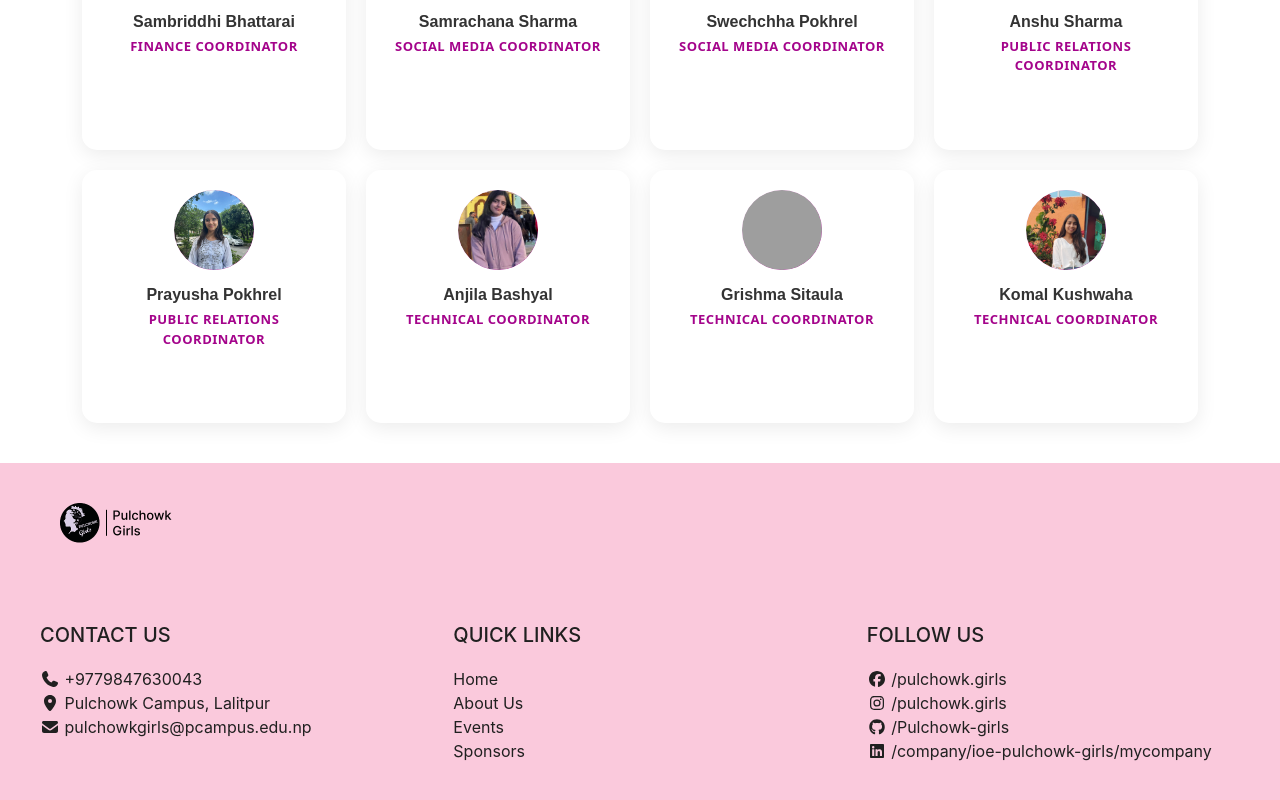
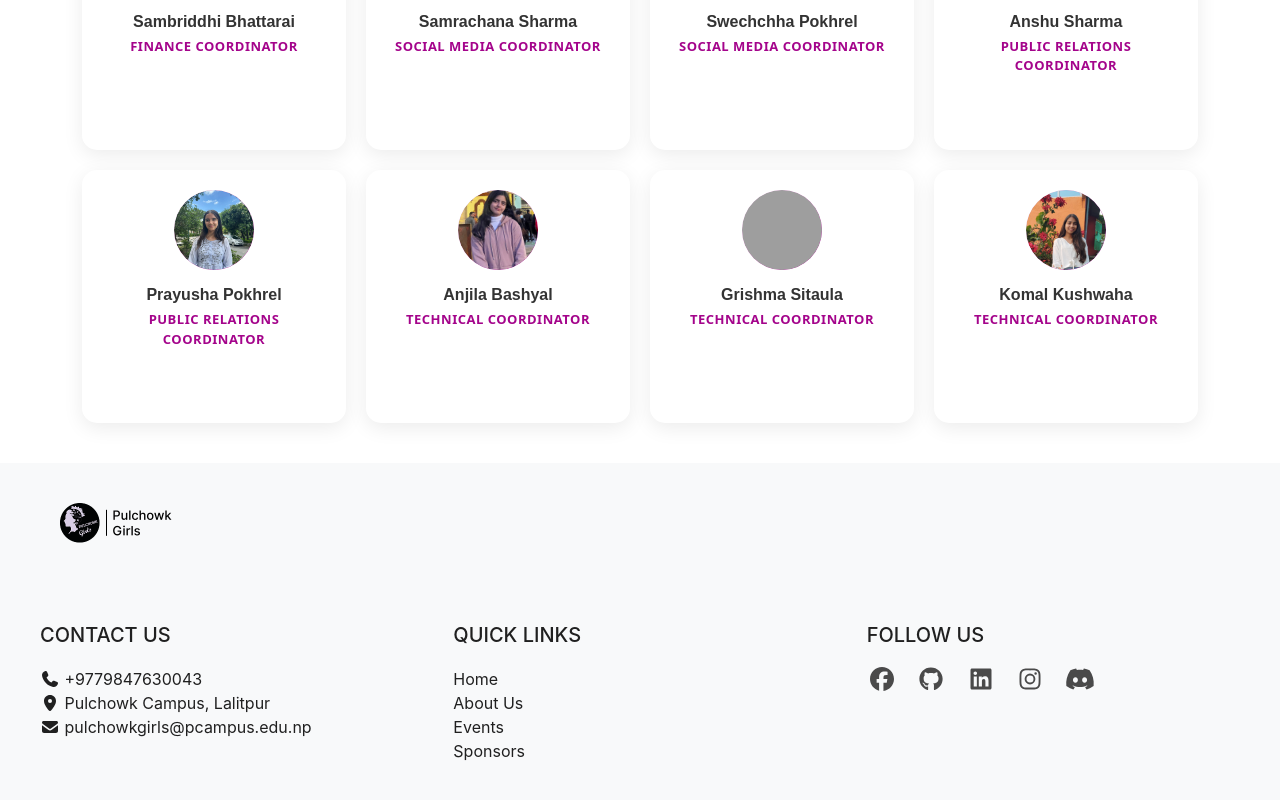
Before and after one commit to Pulchowk-Girls/Pulchowk-Girls-website, a React (Create React App) app: page / in a window 1280 px wide. Shown: the part 4090-4890 px from the top of the page. Built offline with nearby package versions, Linux system fonts and the light colour scheme; grey boxes are pictures that could not be loaded.

Commit message:
updates in Contact Us

```diff
--- a/src/Pages/ContactUs.js
+++ b/src/Pages/ContactUs.js
@@ -9,6 +9,7 @@ import {
   faGithub,
   faLinkedin,
   faInstagram,
+  faDiscord,
 } from "@fortawesome/free-brands-svg-icons";
 
 function ContactUs() {
@@ -49,11 +50,11 @@ function ContactUs() {
         <section className="follow-us-section">
           <h5 style={{ marginBottom: "20px" }}>FOLLOW US</h5>
           <p>
-            <FontAwesomeIcon icon={faFacebook} /> /pulchowk.girls <br />
-            <FontAwesomeIcon icon={faInstagram} /> /pulchowk.girls <br />
-            <FontAwesomeIcon icon={faGithub} /> /Pulchowk-girls <br />
+            <FontAwesomeIcon icon={faFacebook} />{" "}
+            <FontAwesomeIcon icon={faGithub} />{" "}
             <FontAwesomeIcon icon={faLinkedin} />{" "}
-            /company/ioe-pulchowk-girls/mycompany <br />
+            <FontAwesomeIcon icon={faInstagram} />{" "}
+            <FontAwesomeIcon icon={faDiscord} />{" "}
           </p>
         </section>
       </div>
--- a/src/styles/ContactUs.css
+++ b/src/styles/ContactUs.css
@@ -1,6 +1,10 @@
 .contact-us-container {
   padding: 40px 0 0 0;
-  background-color: #fac9dc;
+  background-color: #f8f9fa;
+}
+tact-us-container {
+  padding: 40px 0 0 0;
+  background-color: #d8c8ff;
 }
 .contact-us-container-content {
   padding: 40px;
@@ -24,3 +28,24 @@
 .follow-us-section {
   flex: 1;
 }
+
+.follow-us-section .fa-facebook,
+.follow-us-section .fa-github,
+.follow-us-section .fa-linkedin,
+.follow-us-section .fa-instagram,
+.follow-us-section .fa-discord {
+  font-size: 24px;
+  margin-right: 15px;
+  transition: transform 0.3s ease, color 0.3s ease;
+  cursor: pointer;
+  color: #4a4a4a;
+}
+
+.follow-us-section .fa-facebook:hover,
+.follow-us-section .fa-github:hover,
+.follow-us-section .fa-linkedin:hover,
+.follow-us-section .fa-instagram:hover,
+.follow-us-section .fa-discord:hover {
+  color: #2a2a2a;
+  transform: scale(1.2);
+}
```
